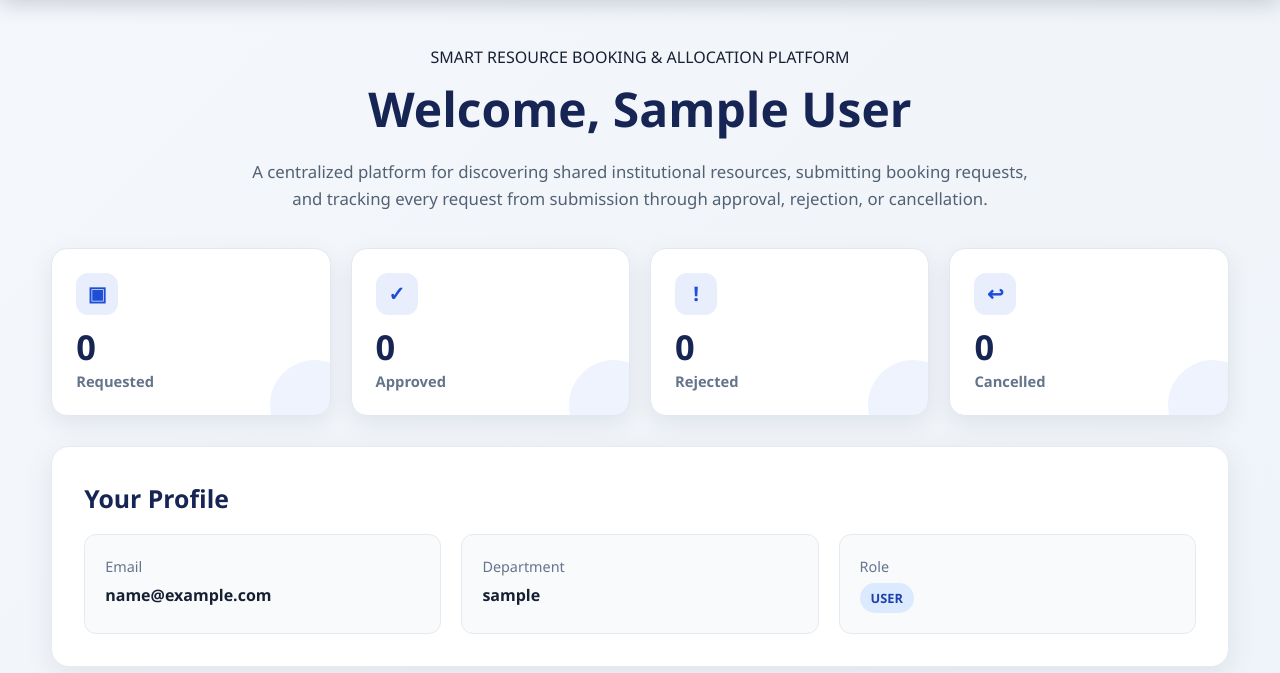
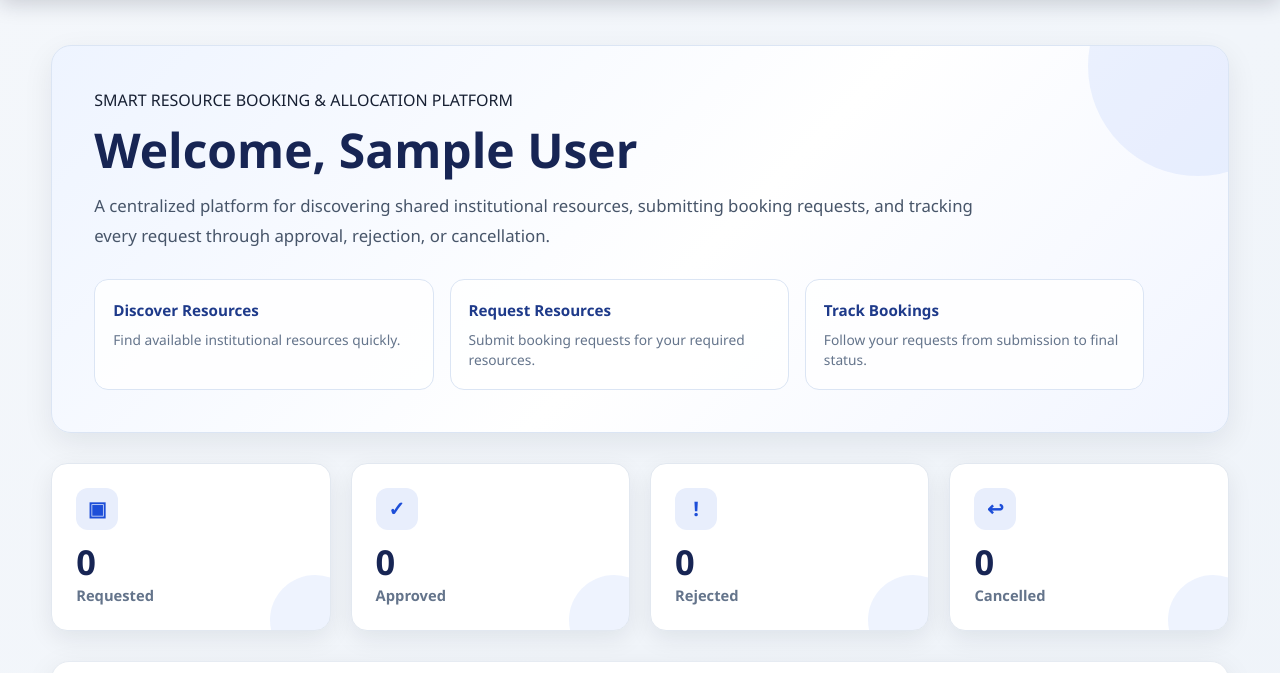
Before and after one commit to ko-27/smart-resource-booking, a Flask app: page /dashboard in a window 1280 px wide. Shown: the part 76-749 px from the top of the page. Run offline with Flask 3, Linux system fonts and the light colour scheme; the visitor is signed in with stand-in values (Sample User, id 1); data that the repository does not hold is empty.

Commit message:
Enhance dashboard application introduction

```diff
--- a/backend/static/css/style.css
+++ b/backend/static/css/style.css
@@ -1510,3 +1510,91 @@ a:hover {
     }
 
 }
+
+
+/* =========================================================
+   DASHBOARD APPLICATION INTRODUCTION
+   ========================================================= */
+
+.dashboard-hero {
+    position: relative;
+    overflow: hidden;
+    margin-bottom: 30px;
+    padding: 42px;
+    border-radius: 20px;
+    background: linear-gradient(135deg, #eef4ff 0%, #ffffff 55%, #f1f5ff 100%);
+    border: 1px solid #dbe5f4;
+    box-shadow: 0 10px 30px rgba(15, 23, 42, 0.08);
+}
+
+.dashboard-hero::after {
+    content: "";
+    position: absolute;
+    width: 220px;
+    height: 220px;
+    right: -80px;
+    top: -90px;
+    border-radius: 50%;
+    background: rgba(37, 99, 235, 0.08);
+}
+
+.dashboard-hero-content {
+    position: relative;
+    z-index: 1;
+    max-width: 1050px;
+}
+
+.dashboard-hero h1 {
+    margin: 8px 0 14px;
+    font-size: clamp(2rem, 4vw, 3rem);
+    line-height: 1.15;
+    color: #172554;
+}
+
+.dashboard-hero-description {
+    max-width: 900px;
+    margin: 0;
+    color: #475569;
+    font-size: 1.05rem;
+    line-height: 1.8;
+}
+
+.dashboard-highlights {
+    display: grid;
+    grid-template-columns: repeat(3, minmax(0, 1fr));
+    gap: 16px;
+    margin-top: 28px;
+}
+
+.dashboard-highlight {
+    display: flex;
+    flex-direction: column;
+    gap: 7px;
+    padding: 18px;
+    border-radius: 14px;
+    background: rgba(255, 255, 255, 0.85);
+    border: 1px solid #dbe5f4;
+}
+
+.dashboard-highlight strong {
+    color: #1e3a8a;
+    font-size: 0.95rem;
+}
+
+.dashboard-highlight span {
+    color: #64748b;
+    font-size: 0.86rem;
+    line-height: 1.5;
+}
+
+@media (max-width: 800px) {
+
+    .dashboard-hero {
+        padding: 30px;
+    }
+
+    .dashboard-highlights {
+        grid-template-columns: 1fr;
+    }
+
+}
--- a/backend/templates/dashboard.html
+++ b/backend/templates/dashboard.html
@@ -57,7 +57,9 @@
 
     <!-- Application Introduction -->
 
-    <section class="dashboard-header">
+    <section class="dashboard-hero">
+
+        <div class="dashboard-hero-content">
 
             <span class="dashboard-kicker">
                 SMART RESOURCE BOOKING & ALLOCATION PLATFORM
@@ -69,23 +71,63 @@
 
             {% if user.role == "ADMIN" %}
 
-            <p>
+                <p class="dashboard-hero-description">
                     A centralized platform for managing institutional
                     resources, reviewing booking requests, controlling
                     availability, and ensuring efficient and transparent
                     allocation of shared facilities and equipment.
                 </p>
 
+                <div class="dashboard-highlights">
+
+                    <div class="dashboard-highlight">
+                        <strong>Resource Management</strong>
+                        <span>Maintain institutional resources and availability.</span>
+                    </div>
+
+                    <div class="dashboard-highlight">
+                        <strong>Booking Control</strong>
+                        <span>Review, approve, and reject booking requests.</span>
+                    </div>
+
+                    <div class="dashboard-highlight">
+                        <strong>Allocation Monitoring</strong>
+                        <span>Monitor resource usage and booking activity.</span>
+                    </div>
+
+                </div>
+
             {% else %}
 
-            <p>
+                <p class="dashboard-hero-description">
                     A centralized platform for discovering shared
                     institutional resources, submitting booking requests,
-                and tracking every request from submission through
-                approval, rejection, or cancellation.
+                    and tracking every request through approval, rejection,
+                    or cancellation.
                 </p>
 
+                <div class="dashboard-highlights">
+
+                    <div class="dashboard-highlight">
+                        <strong>Discover Resources</strong>
+                        <span>Find available institutional resources quickly.</span>
+                    </div>
+
+                    <div class="dashboard-highlight">
+                        <strong>Request Resources</strong>
+                        <span>Submit booking requests for your required resources.</span>
+                    </div>
+
+                    <div class="dashboard-highlight">
+                        <strong>Track Bookings</strong>
+                        <span>Follow your requests from submission to final status.</span>
+                    </div>
+
+                </div>
+
             {% endif %}
+
+        </div>
 
     </section>
 
```
Lines whose indentation alone changed are shown as unchanged.
